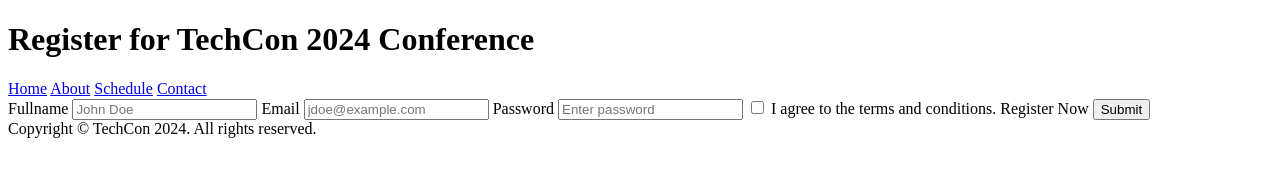
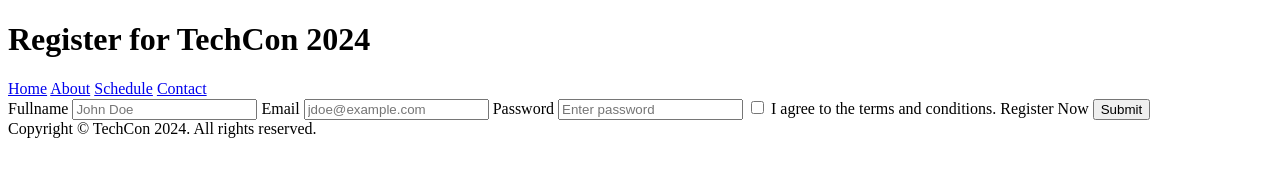
Before and after one commit to MOG19/TechCon_HTML, a plain HTML site: page techcon_website/register.html in a window 1280 px wide. Drawn offline with Linux system fonts and the light colour scheme.

Commit message:
new commit

```diff
--- a/techcon_website/register.html
+++ b/techcon_website/register.html
@@ -3,11 +3,11 @@
 <head>
     <meta charset="UTF-8">
     <meta name="viewport" content="width=device-width, initial-scale=1.0">
-    <title>TechCon Register</title>
+    <title>Register for TechCon 2024</title>
 </head>
 <body>
     <header>
-        <h1>Register for  TechCon 2024 Conference</h1>
+        <h1>Register for TechCon 2024</h1>
         <nav>
             <a href="index.html">Home</a>
             <a href="about.html">About</a>
```
